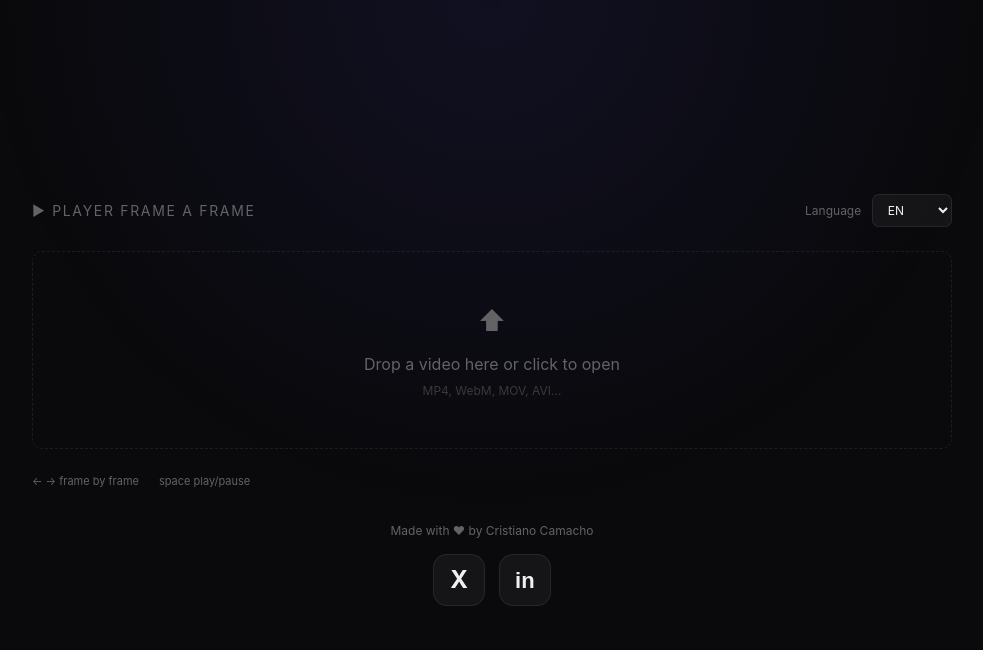
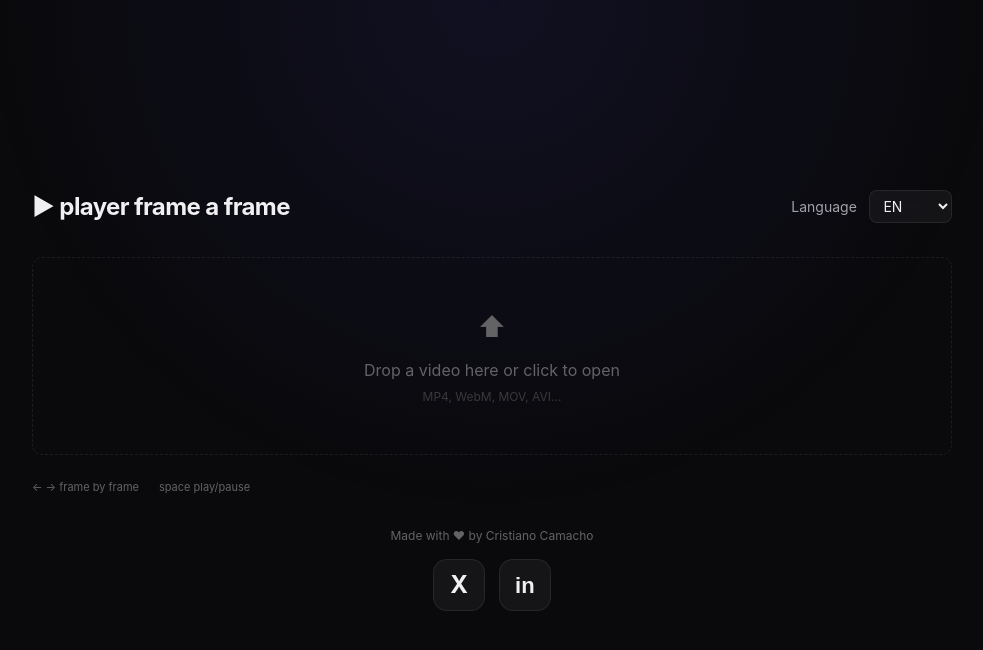
Before and after one commit to CristianoSword/player-frame-a-frame, a website with bundled scripts: page index.html in a window 1280 px wide. Shown: the whole page, without its empty margins (148-1131 px from the left). Built offline with nearby package versions, Linux system fonts and the light colour scheme.

Commit message:
style: modernize topbar and language selectors with glassmorphism

```diff
--- a/style/main.css
+++ b/style/main.css
@@ -71,39 +71,44 @@ body::before {
   align-items: center;
   justify-content: space-between;
   gap: 1rem;
-  margin-bottom: 1.5rem;
+  margin-bottom: 2rem;
 }
 
 h1 {
-  font-size: 14px;
-  font-weight: normal;
-  color: var(--text-muted);
-  letter-spacing: 0.12em;
-  text-transform: uppercase;
+  font-size: 1.5rem;
+  font-weight: 700;
+  color: var(--text);
+  letter-spacing: -0.025em;
   margin-bottom: 0;
+  display: flex;
+  align-items: center;
+  gap: 0.5rem;
 }
 
 .lang-switch {
   display: inline-flex;
   align-items: center;
-  gap: 0.65rem;
-  font-size: 12px;
-  color: var(--text-muted);
+  gap: 0.75rem;
+  font-size: 0.875rem;
+  color: var(--text-soft);
 }
 
 .lang-switch select {
-  border: 0.5px solid var(--border);
-  border-radius: 7px;
-  padding: 0.45rem 0.7rem;
+  border: 1px solid var(--border);
+  border-radius: 8px;
+  padding: 0.4rem 0.6rem;
   background: var(--panel);
   color: var(--text);
   font: inherit;
   cursor: pointer;
+  transition: all 0.2s;
+  backdrop-filter: var(--glass);
 }
 
 .lang-switch select:focus {
   outline: none;
-  border-color: var(--border-strong);
+  border-color: var(--accent);
+  box-shadow: 0 0 0 2px rgba(79, 70, 229, 0.2);
 }
 
 .drop-zone {
```
